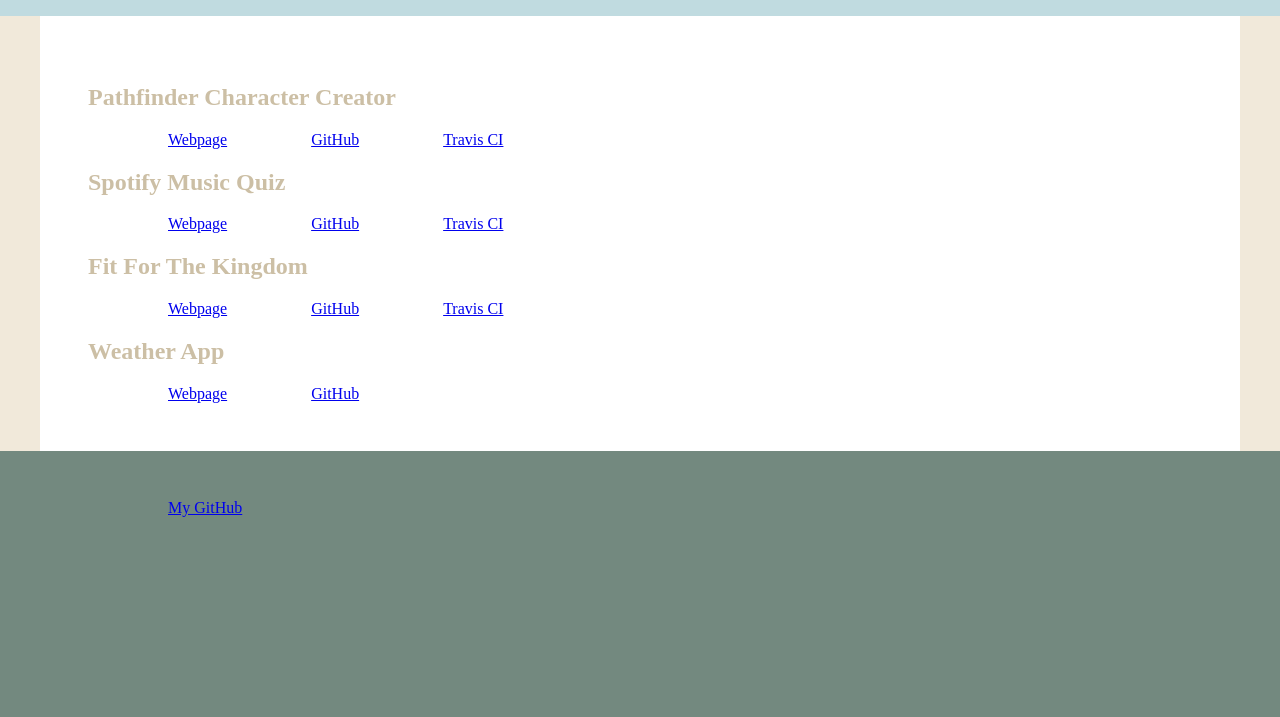
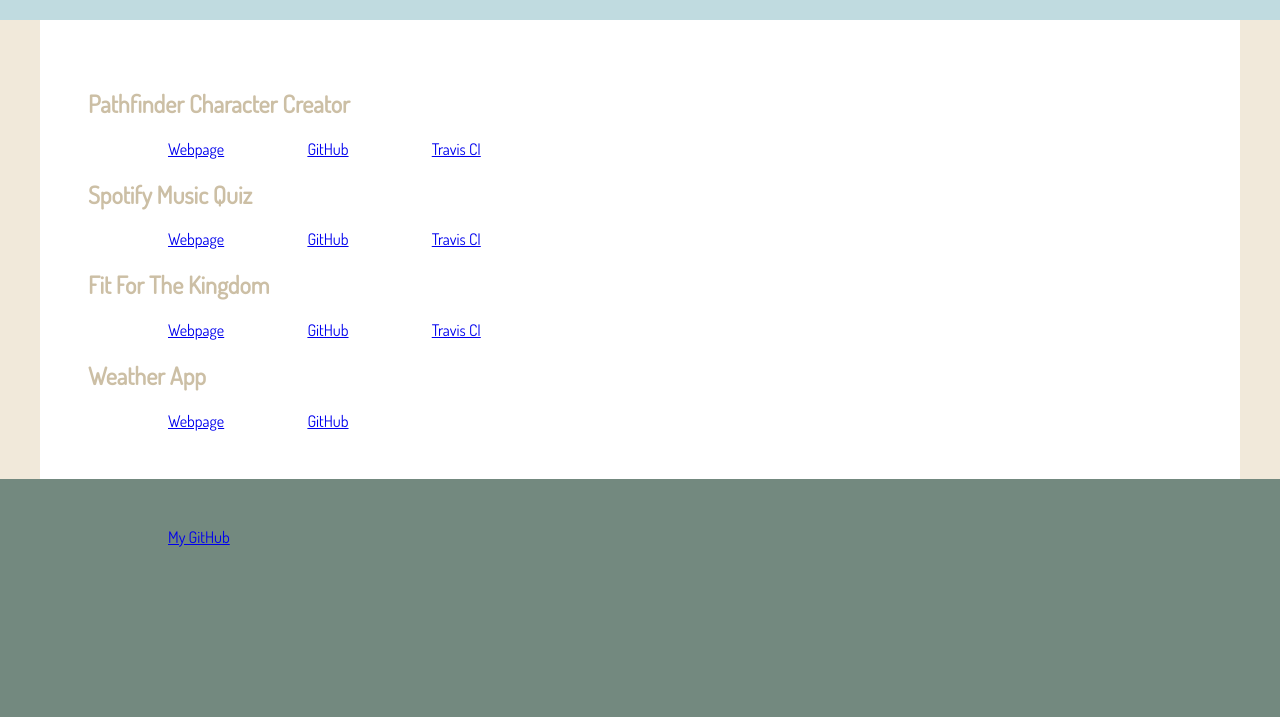
Before and after one commit to KyloJorgensen/Kylo-Jorgensen-Portfolio, a plain HTML site: page index.html in a window 1280 px wide. Shown: the part 83-800 px from the top of the page. Drawn offline with Linux system fonts and the light colour scheme.

Commit message:
added font style

```diff
--- a/index.css
+++ b/index.css
@@ -1,6 +1,9 @@
+@import url('https://fonts.googleapis.com/css?family=Dosis');
+
 body {
 	background-color: #73897f;
 	margin: 0;
+	font-family: 'Dosis', sans-serif;
 }
 
 h1, h2, h3, h4, h5 {
```
